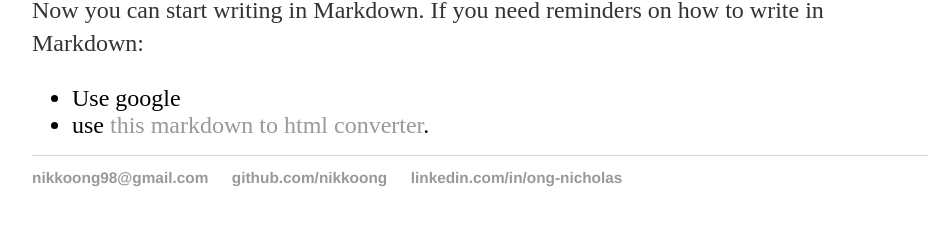
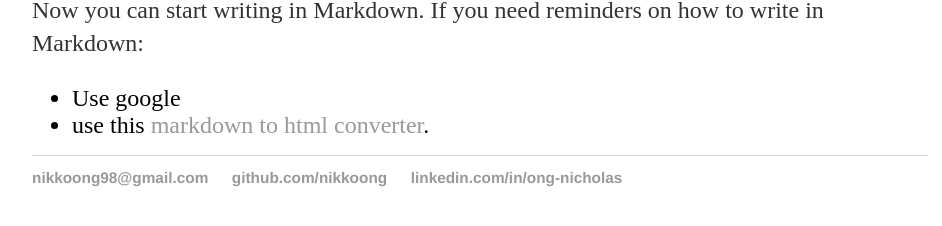
Before and after one commit to nikkoong/nikkoong.github.io, a Jekyll site: the page built from _posts/2020-04-26-How-to-write-blog-posts.md, in a window 1280 px wide. Shown: the part 627-853 px from the top of the page, without its empty margins (160-1102 px from the left). Built offline with Jekyll 4.4.1, drawn with Linux system fonts in a browser that asks for light colours; our own code applies the rules of GitHub Pages for plain Markdown files.

```diff
--- a/_posts/2020-04-26-How-to-write-blog-posts.md
+++ b/_posts/2020-04-26-How-to-write-blog-posts.md
@@ -10,4 +10,4 @@ To start writing a blog post, we're going to need to set up the markdown page:
 
 Now you can start writing in Markdown. If you need reminders on how to write in Markdown:
 * Use google
-* use [this markdown to html converter](https://markdowntohtml.com/).
+* use this [markdown to html converter](https://markdowntohtml.com/).
```
